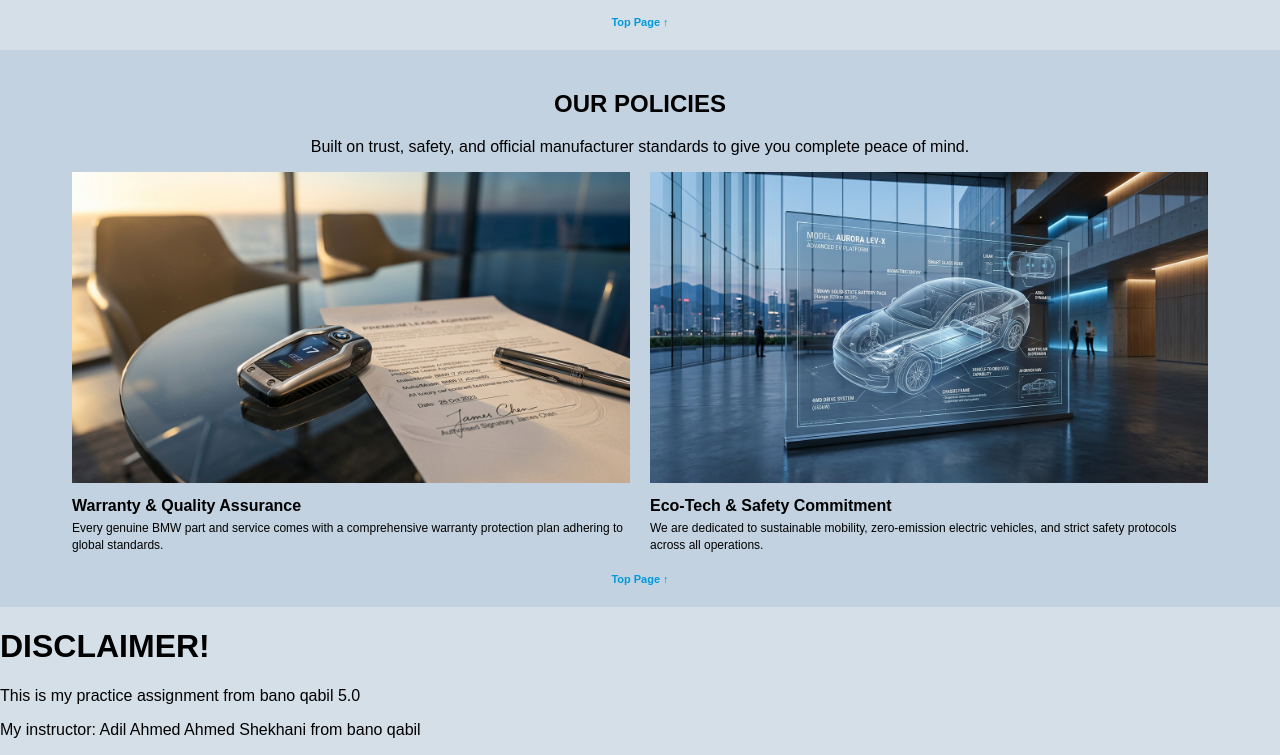
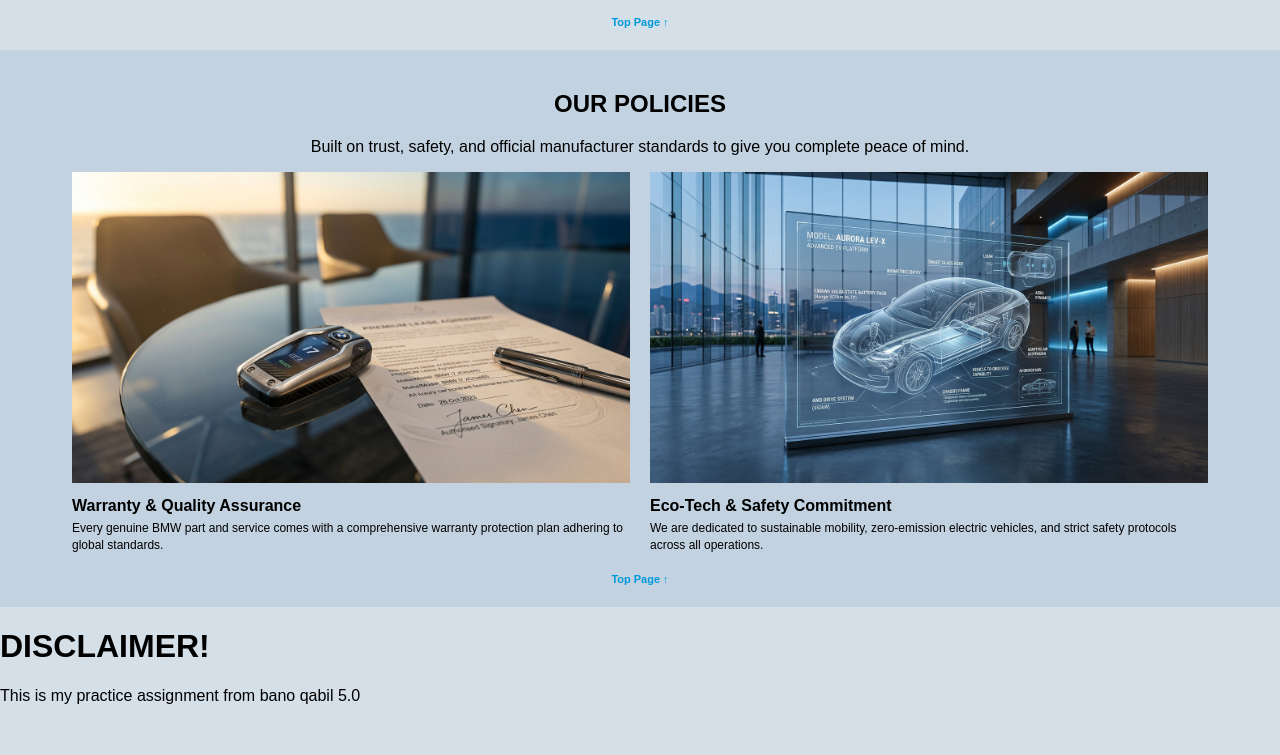
Before and after one commit to Mrhacker66423/Git-Practice, a plain HTML site: page index.html in a window 1280 px wide. Shown: the part 1255-2010 px from the top of the page. After the commit the page ends 1976 px from the top, so only its background shows below. Drawn offline with Linux system fonts and the light colour scheme.

Commit message:
new edit

```diff
--- a/index.html
+++ b/index.html
@@ -85,8 +85,6 @@
     </div>
     <H1>DISCLAIMER!</H1>
     <p>This is my practice assignment from bano qabil 5.0</p>
-    <p>My instructor: Adil Ahmed Ahmed Shekhani from bano qabil</p>
-
 
 </body>
 
```
